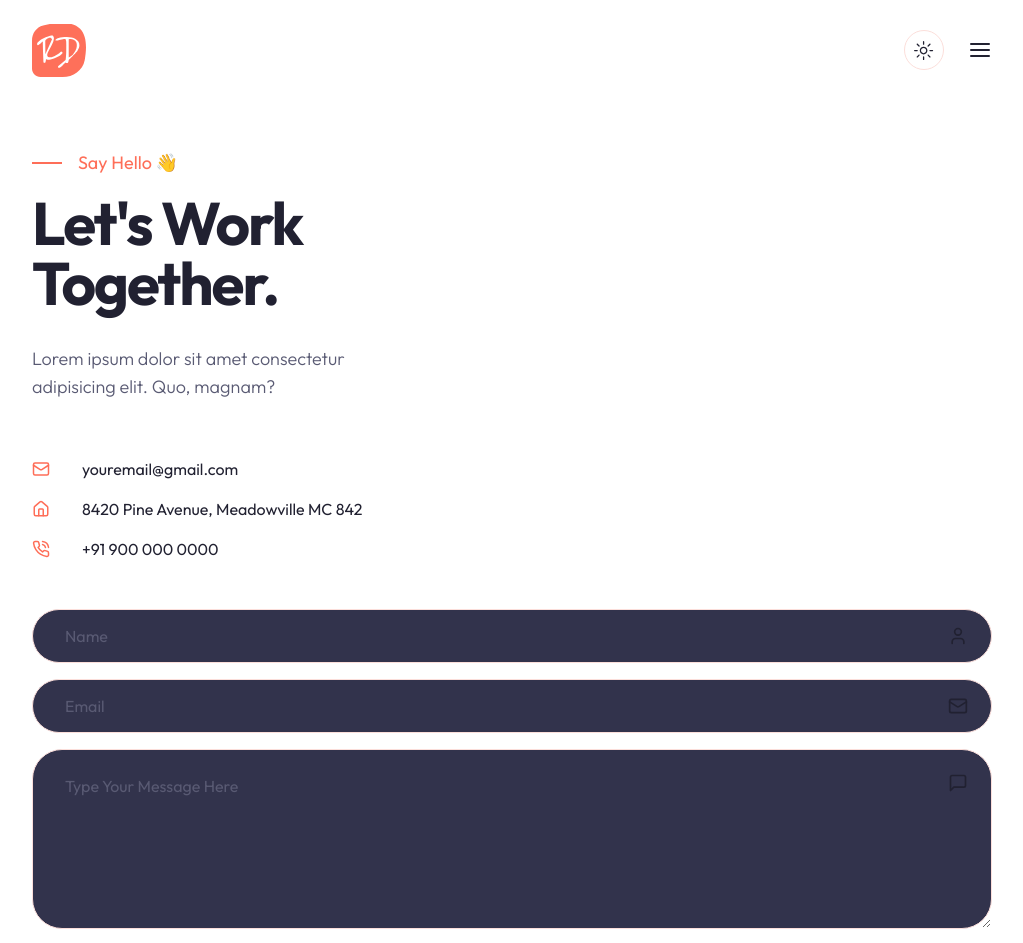
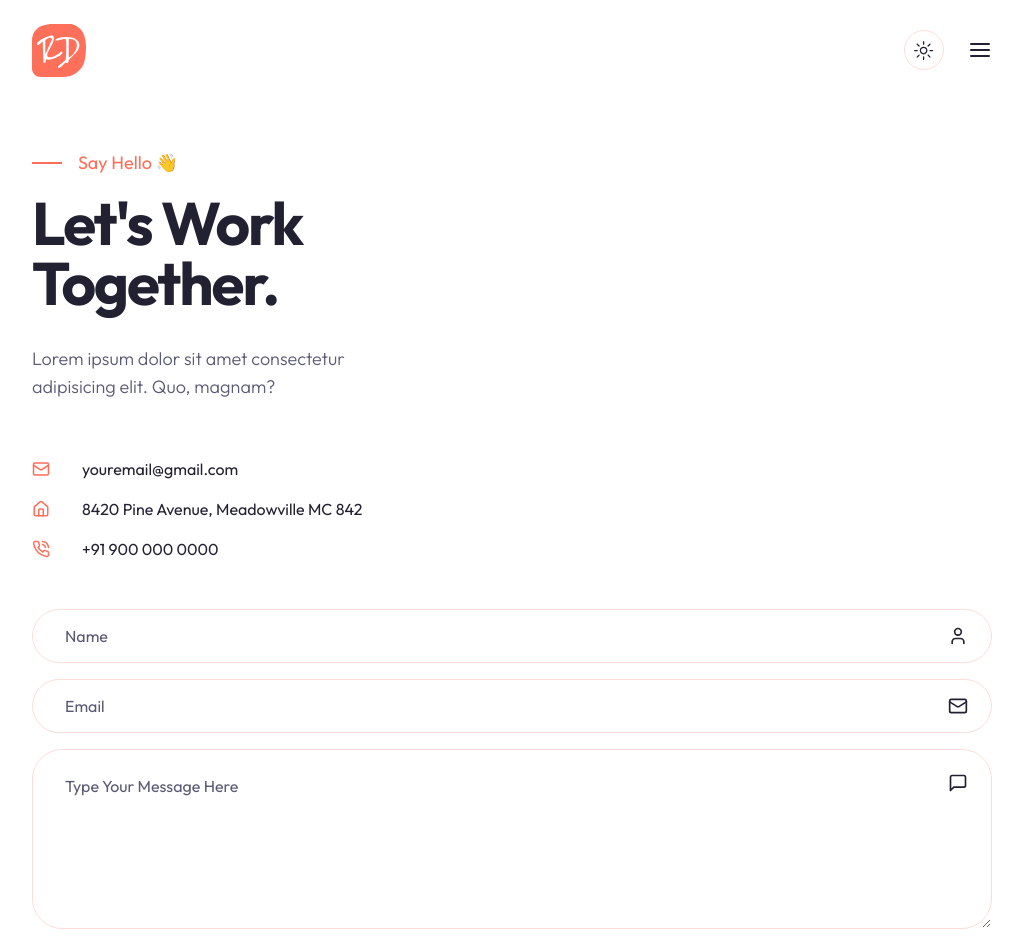
Before and after one commit to hemanshum/Portfolio-Website, a Next.js app: page /contact in a window 1280 px wide. Shown: the top 943 px of the page, without its empty margins (128-1151 px from the left). Built offline with nearby package versions, Linux system fonts and the light colour scheme.

Commit message:
updated light mode

```diff
--- a/src/components/form.js
+++ b/src/components/form.js
@@ -13,7 +13,7 @@ export default function Form() {
           type='name'
           id='name'
           placeholder='Name'
-          className='bg-[#32334C]'
+          className='dark:bg-[#32334C]'
         />
         <User className='absolute right-6' size={20} />
       </div>
@@ -22,7 +22,7 @@ export default function Form() {
           type='email'
           id='email'
           placeholder='Email'
-          className='bg-[#32334C]'
+          className='dark:bg-[#32334C]'
         />
         <MailIcon className='absolute right-6' size={20} />
       </div>
@@ -31,7 +31,7 @@ export default function Form() {
           type='name'
           id='name'
           placeholder='Type Your Message Here'
-          className='bg-[#32334C]'
+          className='dark:bg-[#32334C]'
         />
         <MessageSquare className='absolute top-6 right-6' size={20} />
       </div>
```
